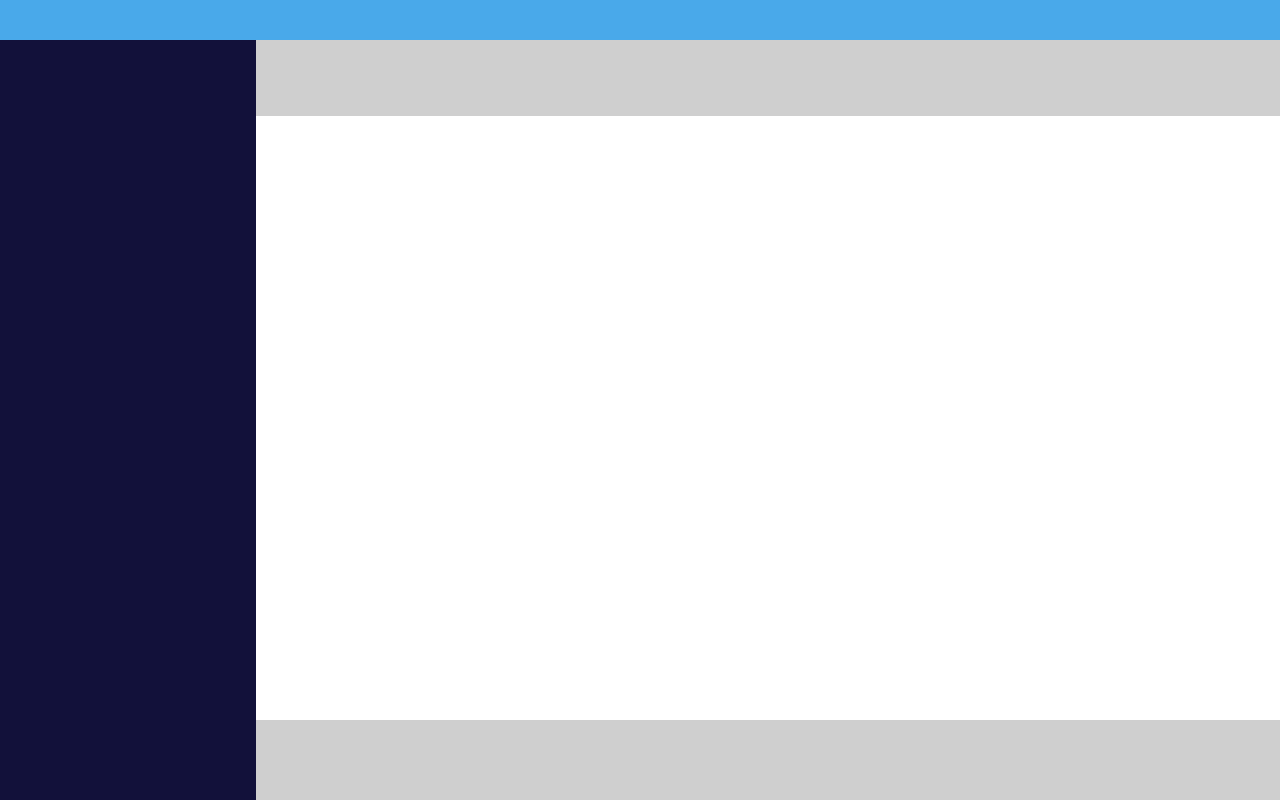
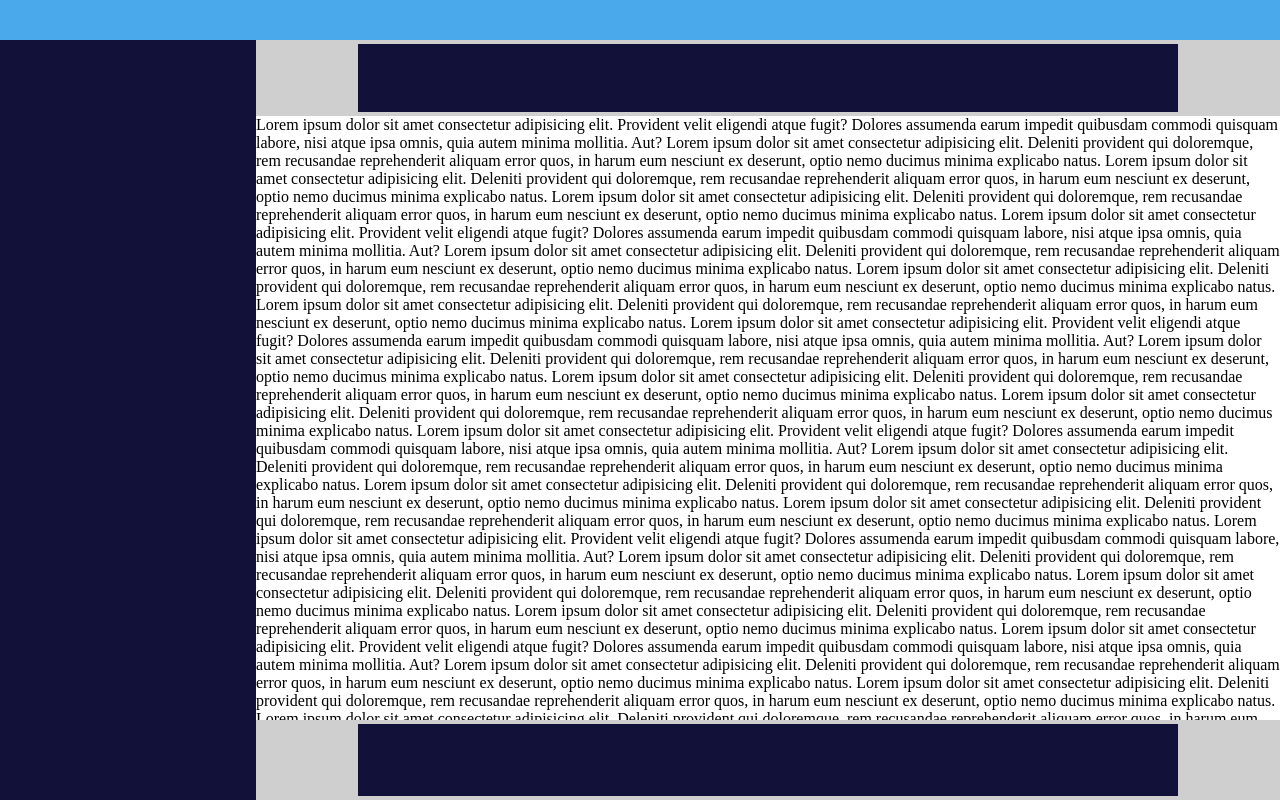
Before and after one commit to Javier0727/marcap, a plain HTML site: page index.html in a window 1280 px wide. Drawn offline with Linux system fonts and the light colour scheme.

Commit message:
Base final

```diff
--- a/css/estilos.css
+++ b/css/estilos.css
@@ -38,16 +38,28 @@
     background-color: #cfcfcf;
     width: 100%;
     height: 10%;
+    display: flex;
+    align-items: center;
+    justify-content: center;
 }
 .bchat{
     background-color: #ffffff;
     width: 100%;
     height: 80%;
+    overflow: auto;
 }
 .inpchat{
     background-color: #cfcfcf;
-    width: 100%;
+    width: 80%;
     height: 10%;
-    position: fixed;
+    position: absolute;
     bottom: 0;
+    display: flex;
+    align-items: center;
+    justify-content: center;
 }
+.elementoschat{
+    height: 90%;
+    width: 80%;
+    background-color: #12113a;
+}
--- a/index.html
+++ b/index.html
@@ -11,26 +11,50 @@
 <body>
     <div class="barranav">
         <div class="elementosn">
-            <!-- Aqui va la barra superior -->
+
         </div>
     </div>
     <div class="contenedor">
         <div class="left">
-            <!-- Barra izquierda -->
-            <!-- Lorem ipsum dolor sit amet consectetur, adipisicing elit. Molestias exercitationem porro dolore deleniti laborum, eum veniam. Error inventore eum non aperiam distinctio aliquam nulla! Ut, veritatis accusamus? Amet, ea! Ipsam!
-            Lorem ipsum dolor sit amet consectetur, adipisicing elit. Molestias exercitationem porro dolore deleniti laborum, eum veniam. Error inventore eum non aperiam distinctio aliquam nulla! Ut, veritatis accusamus? Amet, ea! Ipsam!
-            Lorem ipsum dolor sit amet consectetur, adipisicing elit. Molestias exercitationem porro dolore deleniti laborum, eum veniam. Error inventore eum non aperiam distinctio aliquam nulla! Ut, veritatis accusamus? Amet, ea! Ipsam!
-            Lorem ipsum dolor sit amet consectetur, adipisicing elit. Molestias exercitationem porro dolore deleniti laborum, eum veniam. Error inventore eum non aperiam distinctio aliquam nulla! Ut, veritatis accusamus? Amet, ea! Ipsam! -->
+
         </div>
         <div class="chat">
             <div class="upchat">
+                <div class="elementoschat">
 
+                </div>
             </div>
             <div class="bchat">
+                Lorem ipsum dolor sit amet consectetur adipisicing elit. Provident velit eligendi atque fugit? Dolores assumenda earum impedit quibusdam commodi quisquam labore, nisi atque ipsa omnis, quia autem minima mollitia. Aut?
+                Lorem ipsum dolor sit amet consectetur adipisicing elit. Deleniti provident qui doloremque, rem recusandae reprehenderit aliquam error quos, in harum eum nesciunt ex deserunt, optio nemo ducimus minima explicabo natus.
+                Lorem ipsum dolor sit amet consectetur adipisicing elit. Deleniti provident qui doloremque, rem recusandae reprehenderit aliquam error quos, in harum eum nesciunt ex deserunt, optio nemo ducimus minima explicabo natus.
+                Lorem ipsum dolor sit amet consectetur adipisicing elit. Deleniti provident qui doloremque, rem recusandae reprehenderit aliquam error quos, in harum eum nesciunt ex deserunt, optio nemo ducimus minima explicabo natus.
+                Lorem ipsum dolor sit amet consectetur adipisicing elit. Provident velit eligendi atque fugit? Dolores assumenda earum impedit quibusdam commodi quisquam labore, nisi atque ipsa omnis, quia autem minima mollitia. Aut?
+                Lorem ipsum dolor sit amet consectetur adipisicing elit. Deleniti provident qui doloremque, rem recusandae reprehenderit aliquam error quos, in harum eum nesciunt ex deserunt, optio nemo ducimus minima explicabo natus.
+                Lorem ipsum dolor sit amet consectetur adipisicing elit. Deleniti provident qui doloremque, rem recusandae reprehenderit aliquam error quos, in harum eum nesciunt ex deserunt, optio nemo ducimus minima explicabo natus.
+                Lorem ipsum dolor sit amet consectetur adipisicing elit. Deleniti provident qui doloremque, rem recusandae reprehenderit aliquam error quos, in harum eum nesciunt ex deserunt, optio nemo ducimus minima explicabo natus.
+                Lorem ipsum dolor sit amet consectetur adipisicing elit. Provident velit eligendi atque fugit? Dolores assumenda earum impedit quibusdam commodi quisquam labore, nisi atque ipsa omnis, quia autem minima mollitia. Aut?
+                Lorem ipsum dolor sit amet consectetur adipisicing elit. Deleniti provident qui doloremque, rem recusandae reprehenderit aliquam error quos, in harum eum nesciunt ex deserunt, optio nemo ducimus minima explicabo natus.
+                Lorem ipsum dolor sit amet consectetur adipisicing elit. Deleniti provident qui doloremque, rem recusandae reprehenderit aliquam error quos, in harum eum nesciunt ex deserunt, optio nemo ducimus minima explicabo natus.
+                Lorem ipsum dolor sit amet consectetur adipisicing elit. Deleniti provident qui doloremque, rem recusandae reprehenderit aliquam error quos, in harum eum nesciunt ex deserunt, optio nemo ducimus minima explicabo natus.
+                Lorem ipsum dolor sit amet consectetur adipisicing elit. Provident velit eligendi atque fugit? Dolores assumenda earum impedit quibusdam commodi quisquam labore, nisi atque ipsa omnis, quia autem minima mollitia. Aut?
+                Lorem ipsum dolor sit amet consectetur adipisicing elit. Deleniti provident qui doloremque, rem recusandae reprehenderit aliquam error quos, in harum eum nesciunt ex deserunt, optio nemo ducimus minima explicabo natus.
+                Lorem ipsum dolor sit amet consectetur adipisicing elit. Deleniti provident qui doloremque, rem recusandae reprehenderit aliquam error quos, in harum eum nesciunt ex deserunt, optio nemo ducimus minima explicabo natus.
+                Lorem ipsum dolor sit amet consectetur adipisicing elit. Deleniti provident qui doloremque, rem recusandae reprehenderit aliquam error quos, in harum eum nesciunt ex deserunt, optio nemo ducimus minima explicabo natus.
+                Lorem ipsum dolor sit amet consectetur adipisicing elit. Provident velit eligendi atque fugit? Dolores assumenda earum impedit quibusdam commodi quisquam labore, nisi atque ipsa omnis, quia autem minima mollitia. Aut?
+                Lorem ipsum dolor sit amet consectetur adipisicing elit. Deleniti provident qui doloremque, rem recusandae reprehenderit aliquam error quos, in harum eum nesciunt ex deserunt, optio nemo ducimus minima explicabo natus.
+                Lorem ipsum dolor sit amet consectetur adipisicing elit. Deleniti provident qui doloremque, rem recusandae reprehenderit aliquam error quos, in harum eum nesciunt ex deserunt, optio nemo ducimus minima explicabo natus.
+                Lorem ipsum dolor sit amet consectetur adipisicing elit. Deleniti provident qui doloremque, rem recusandae reprehenderit aliquam error quos, in harum eum nesciunt ex deserunt, optio nemo ducimus minima explicabo natus.
+                Lorem ipsum dolor sit amet consectetur adipisicing elit. Provident velit eligendi atque fugit? Dolores assumenda earum impedit quibusdam commodi quisquam labore, nisi atque ipsa omnis, quia autem minima mollitia. Aut?
+                Lorem ipsum dolor sit amet consectetur adipisicing elit. Deleniti provident qui doloremque, rem recusandae reprehenderit aliquam error quos, in harum eum nesciunt ex deserunt, optio nemo ducimus minima explicabo natus.
+                Lorem ipsum dolor sit amet consectetur adipisicing elit. Deleniti provident qui doloremque, rem recusandae reprehenderit aliquam error quos, in harum eum nesciunt ex deserunt, optio nemo ducimus minima explicabo natus.
+                Lorem ipsum dolor sit amet consectetur adipisicing elit. Deleniti provident qui doloremque, rem recusandae reprehenderit aliquam error quos, in harum eum nesciunt ex deserunt, optio nemo ducimus minima explicabo natus.
 
             </div>
             <div class="inpchat">
+                <div class="elementoschat">
 
+                </div>
             </div>
         </div>
     </div>
```
